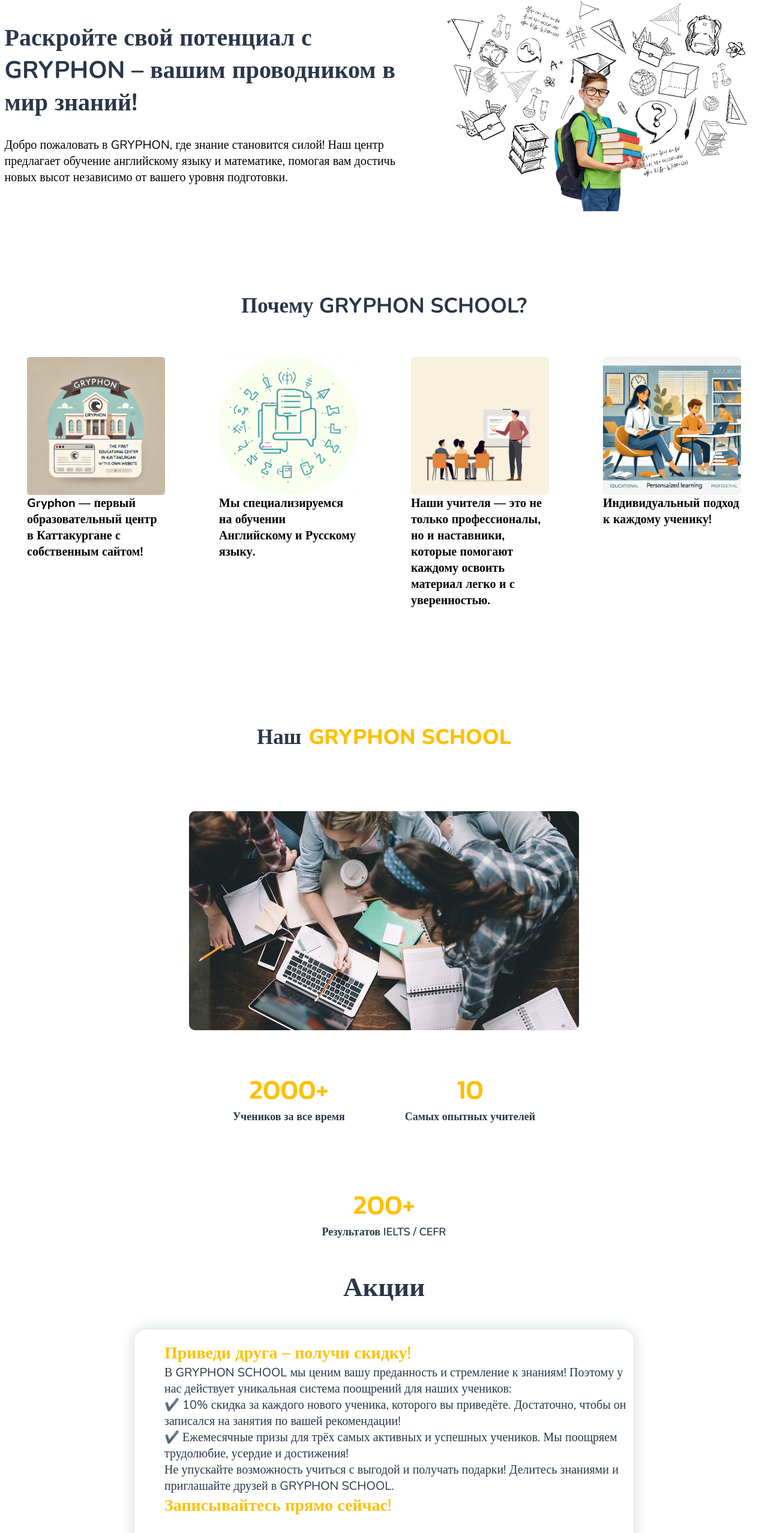
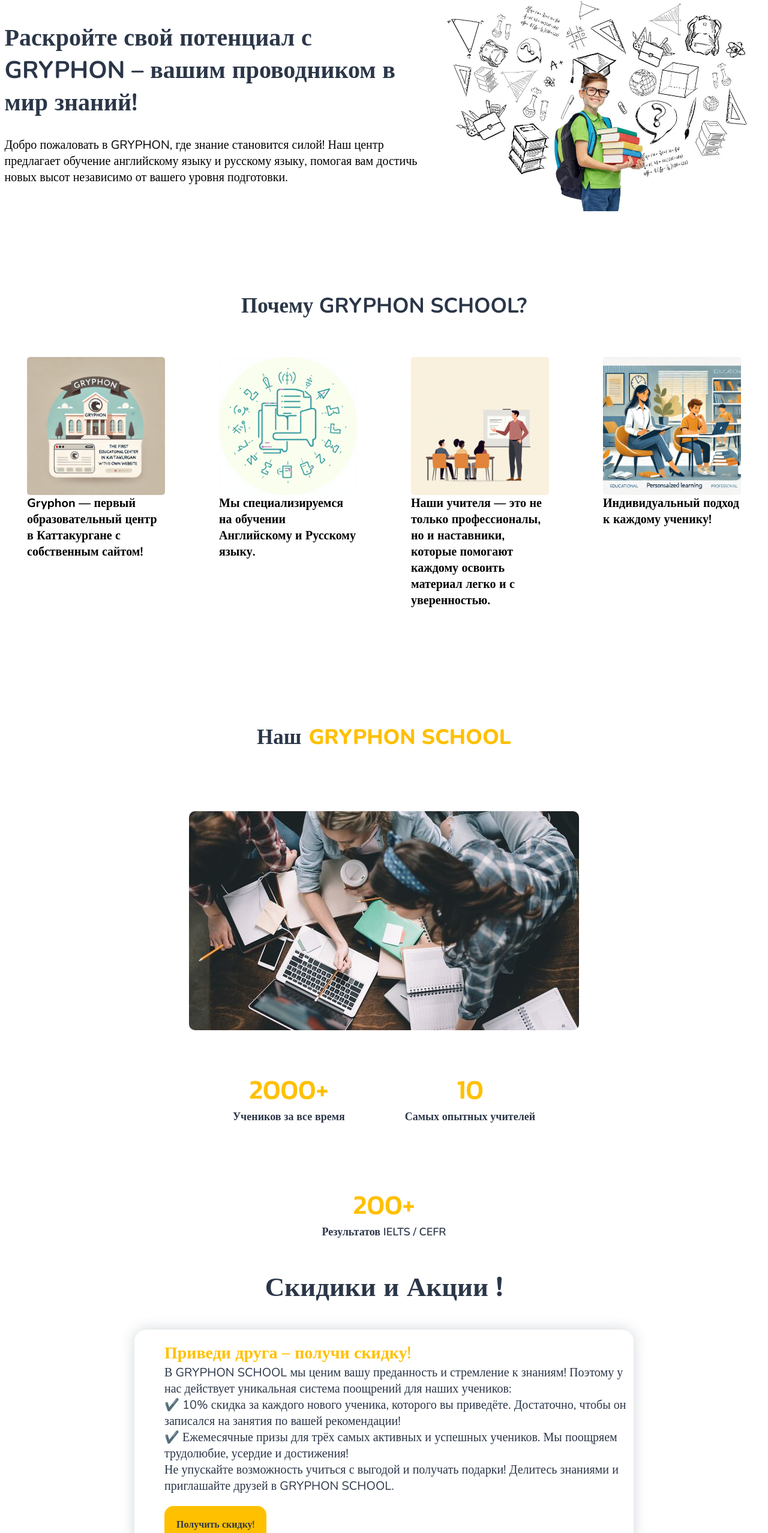
Before and after one commit to muhammadfayziyev2/GryphonSchool, a Next.js app: page / in a window 1280 px wide. Shown: the part 227-2782 px from the top of the page at 60% size. Built offline with nearby package versions, Linux system fonts and the light colour scheme.

Commit message:
yozuv uzgardi

```diff
--- a/src/app/components/Aktion.jsx
+++ b/src/app/components/Aktion.jsx
@@ -1,31 +1,32 @@
 "use client";
 
 import React from "react";
-import { useLanguage } from "../context/LanguageContext"; // 🔥 Kontekstni chaqirish
+import { useLanguage } from "../context/LanguageContext";
+import Link from "next/link";
 
 const translations = {
   ru: {
-    title: "Акции",
+    title: "Скидики и Акции !",
     discountTitle: "Приведи друга – получи скидку!",
     description1: "В GRYPHON SCHOOL мы ценим вашу преданность и стремление к знаниям! Поэтому у нас действует уникальная система поощрений для наших учеников:",
     discount1: "✔️ 10% скидка за каждого нового ученика, которого вы приведёте. Достаточно, чтобы он записался на занятия по вашей рекомендации!",
     discount2: "✔️ Ежемесячные призы для трёх самых активных и успешных учеников. Мы поощряем трудолюбие, усердие и достижения!",
     encouragement: "Не упускайте возможность учиться с выгодой и получать подарки! Делитесь знаниями и приглашайте друзей в GRYPHON SCHOOL.",
-    registerNow: "Записывайтесь прямо сейчас!",
+    registerNow: "Получить скидку!",
   },
   uz: {
-    title: "Aksiya",
+    title: "Chegirma va aksiyalar !",
     discountTitle: "Do‘stingizni olib keling – chegirma oling!",
     description1: "GRYPHON SCHOOL sizning sadoqatingiz va bilimga bo‘lgan intilishingizni qadrlaydi! Shuning uchun biz o‘quvchilarimiz uchun maxsus rag‘batlantirish tizimini yaratdik:",
     discount1: "✔️ Har bir yangi o‘quvchi uchun 10% chegirma. Do‘stingiz sizning tavsiyangiz bilan darslarga yozilsa, chegirma olasiz!",
     discount2: "✔️ Har oy eng faol va muvaffaqiyatli uchta o‘quvchiga sovg‘alar! Mehnatsevarlik, tirishqoqlik va yutuqlarni qadrlaymiz!",
     encouragement: "Bilim ulashing va do‘stlaringizni GRYPHON SCHOOL ga taklif qiling!",
-    registerNow: "Hozir ro‘yxatdan o‘ting!",
+    registerNow: "Chegirma olish!",
   },
 };
 
 const Aktion = () => {
-  const { language } = useLanguage(); // 🔥 Til kontekstidan foydalanamiz
+  const { language } = useLanguage();
   const t = translations[language] || translations["ru"];
 
   return (
@@ -40,7 +41,11 @@
           <span className="span_aktion_2">{t.discount1}</span>
           <span className="span_aktion_2">{t.discount2}</span>
           <span className="span_aktion_2">{t.encouragement}</span>
-          <h2 className="h2_aktion">{t.registerNow}</h2>
+          <div className="link">
+            <Link target="_blank" href="/Register" className="btn_header">
+              {t.registerNow}
+            </Link>
+          </div>
         </div>
       </div>
     </section>
--- a/src/app/components/MainPage.jsx
+++ b/src/app/components/MainPage.jsx
@@ -2,13 +2,13 @@
 
 import React from "react";
 import Image from "next/image";
-import { useLanguage } from "../context/LanguageContext"; // 🔥 Tilni boshqarish uchun
+import { useLanguage } from "../context/LanguageContext";
 
 const translations = {
   ru: {
     title: "Раскройте свой потенциал с GRYPHON – вашим проводником в мир знаний!",
     description:
-      "Добро пожаловать в GRYPHON, где знание становится силой! Наш центр предлагает обучение английскому языку и математике, помогая вам достичь новых высот независимо от вашего уровня подготовки.",
+      "Добро пожаловать в GRYPHON, где знание становится силой! Наш центр предлагает обучение английскому языку и русскому языку, помогая вам достичь новых высот независимо от вашего уровня подготовки.",
     whyTitle: "Почему GRYPHON SCHOOL?",
     features: [
       {
@@ -32,7 +32,7 @@
   uz: {
     title: "GRYPHON bilan salohiyatingizni oching – bilim olamiga yo‘lboshchingiz!",
     description:
-      "GRYPHON ga xush kelibsiz! Biz sizga ingliz tili va matematikadan ta’lim beramiz, tayyorgarlik darajangizdan qat’i nazar, sizni yangi yutuqlarga yetaklaymiz.",
+      "GRYPHON ga xush kelibsiz! Biz sizga ingliz tili va rus tilidanА ta’lim beramiz, tayyorgarlik darajangizdan qat’i nazar, sizni yangi yutuqlarga yetaklaymiz.",
     whyTitle: "Nega aynan GRYPHON SCHOOL?",
     features: [
       {
@@ -80,7 +80,7 @@
       <div className="public_mane">
         {t.features.map((feature, index) => (
           <div key={index} className="public">
-            <img src={feature.img} alt="Feature"  className="img_mane" />
+            <img src={feature.img} alt="Feature" className="img_mane" />
             <span className="public_span">{feature.text}</span>
           </div>
         ))}
--- a/src/app/globals.css
+++ b/src/app/globals.css
@@ -27,6 +27,7 @@
 }
 .li{
   list-style-type: none;
+  cursor: pointer;
 }
 .ul_header {
   color: white;
@@ -472,3 +473,7 @@
   font-size: 20px;
   color: #2B3648;
 }
+
+.link{
+  margin-top: 40px;
+}
```
